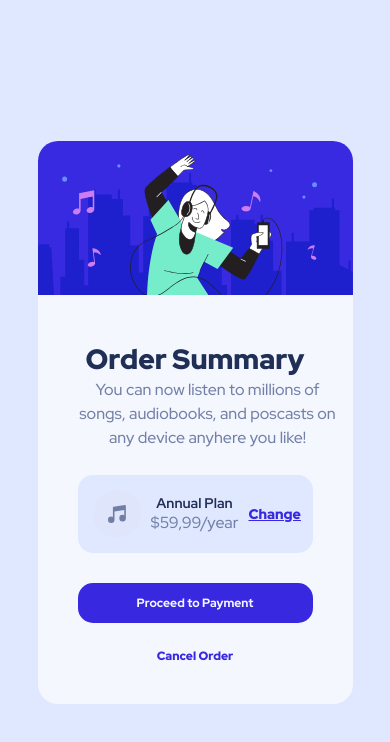
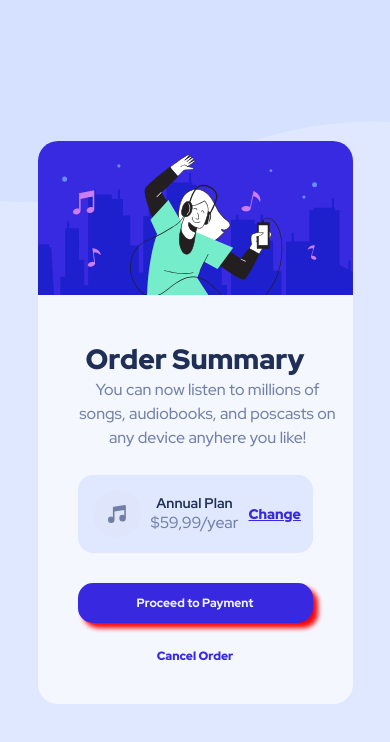
Before and after one commit to Moiseis-Cruz/projeto-oder-summary-component, a plain HTML site: page index.html in a window 390 px wide. Drawn offline with Linux system fonts and the light colour scheme.

Commit message:
Estilizei a opcões de BGs.

```diff
--- a/src/css/styles.css
+++ b/src/css/styles.css
@@ -1,12 +1,13 @@
 @import url('https://fonts.googleapis.com/css2?family=Red+Hat+Display:wght@300;400;500;600;700;800;900&display=swap');
 
 body {
-    /* background-image: url(../images/pattern-background-desktop.svg); */
+    background-image: url(../image/pattern-background-desktop.svg);
+    background-repeat: no-repeat;
+    background-size: contain;
     background-color: hsl(225, 100%, 94%);
     font-family: 'Red Hat Display', sans-serif;
     max-width: 100%;
     min-height: 100vh;
-
 }
 
 main {
@@ -43,7 +44,6 @@ main {
     max-width: 300px;
     margin-top: 25px;
     font-weight: 500;
-    /* observar se o espaço entre as linhas ficou bom */
     line-height: 24px;
     color: hsl(224, 23%, 55%);
 }
@@ -104,6 +104,7 @@ main {
     border-radius: 15px;
     font-weight: 800;
     font-size: 12px;
+    box-shadow: 5px 5px 5px red;
 }
 
 .card .cadastro .btn:active {
@@ -122,6 +123,10 @@ main {
 }
 
 @media (max-width: 415px) {
+    body {
+        background-image: url(../image/pattern-background-mobile.svg);
+    }
+
     .card {
         max-width: 315px;
     }
```
